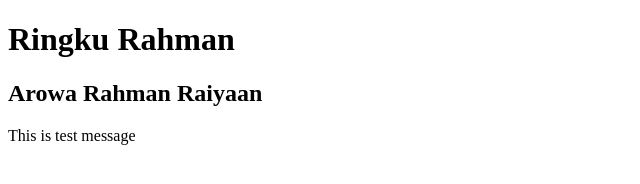
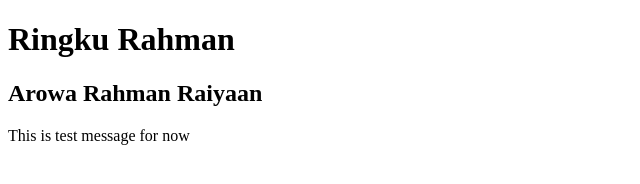
Before and after one commit to ringkurahman/my-portfolio-website, a plain HTML site: page index.html in a window 1280 px wide. Shown: the full height of the page, 0-640 px from the left. Drawn offline with Linux system fonts and the light colour scheme.

Commit message:
Update index.html

```diff
--- a/index.html
+++ b/index.html
@@ -8,6 +8,6 @@
   <body>
     <h1>Ringku Rahman</h1>
     <h2>Arowa Rahman Raiyaan</h2>
-    <p>This is test message</p>
+    <p>This is test message for now</p>
   </body>
 </html>
```
